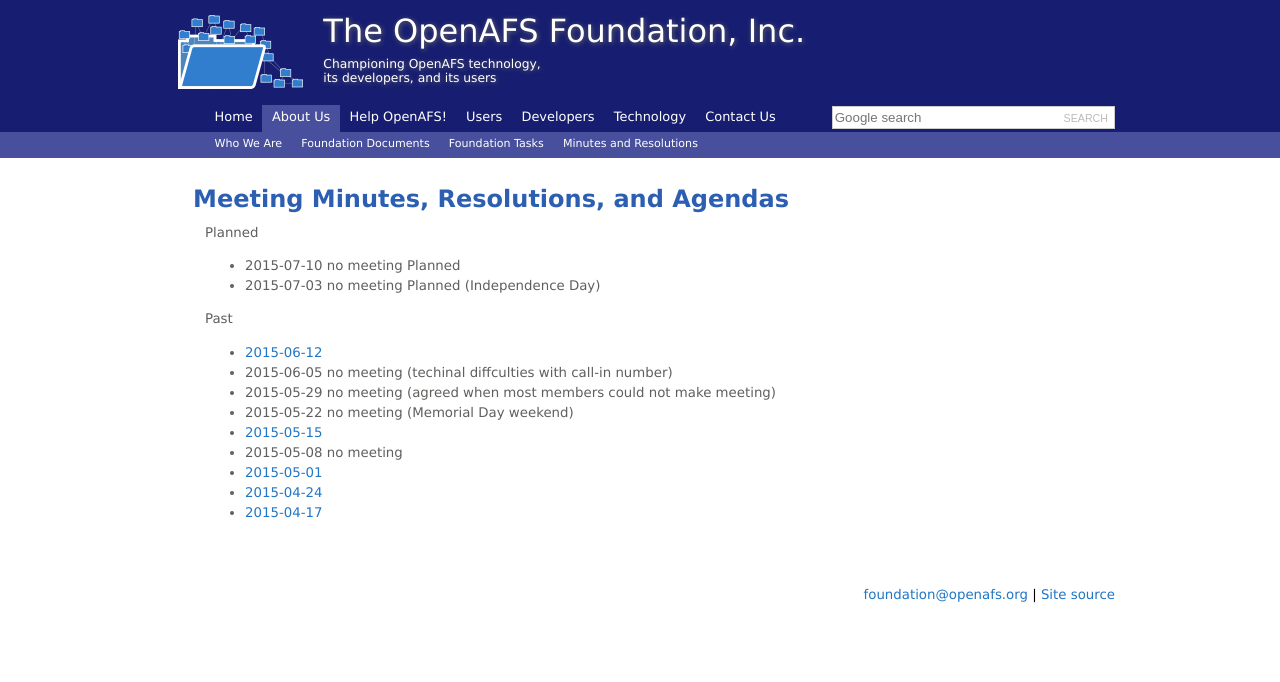
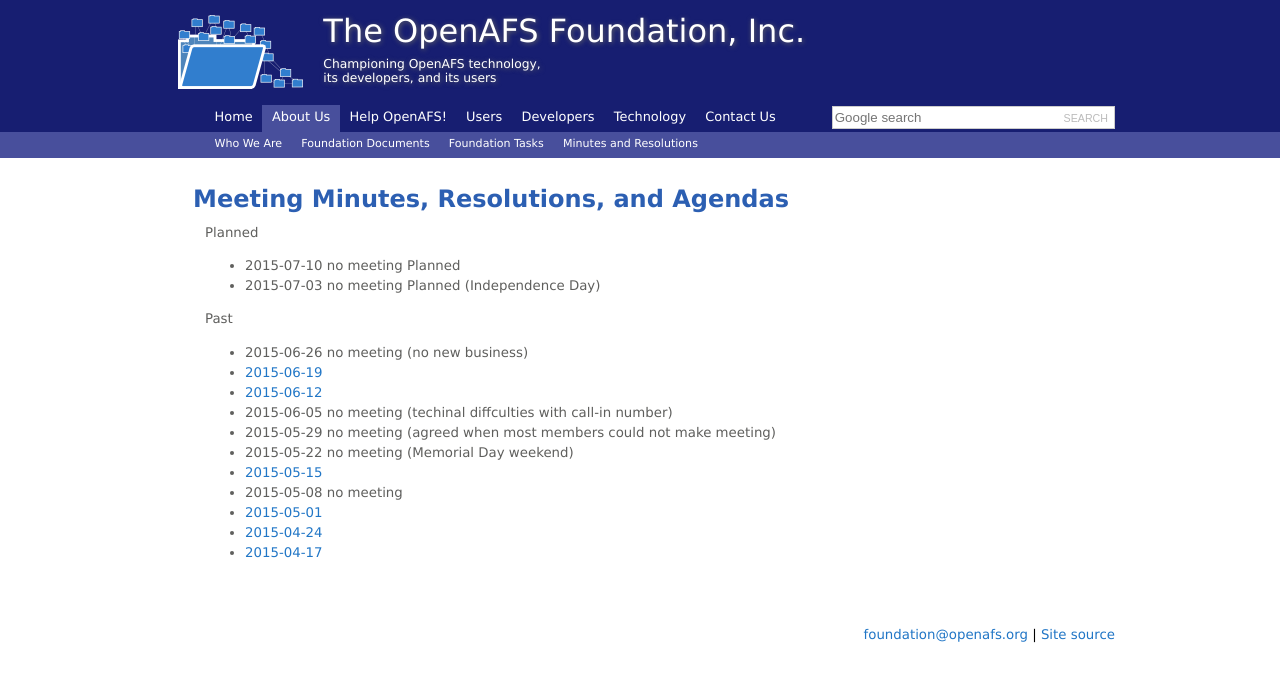
Before and after one commit to openafsfoundation/openafsfoundation.org, a Jekyll site: the page built from about/minutes/index.md, in a window 1280 px wide. Shown: the top 682 px of the page. Built offline with Jekyll 4.4.1, drawn with Linux system fonts in a browser that asks for light colours.

Commit message:
Update index.md

```diff
--- a/about/minutes/index.md
+++ b/about/minutes/index.md
@@ -12,6 +12,8 @@
 
 Past
 
+* 2015-06-26 no meeting (no new business)
+* [2015-06-19]({{site.github.url}}/about/minutes/2015-06-19/)
 * [2015-06-12]({{site.github.url}}/about/minutes/2015-06-12/)
 * 2015-06-05 no meeting (techinal diffculties with call-in number)
 * 2015-05-29 no meeting (agreed when most members could not make meeting)
```
